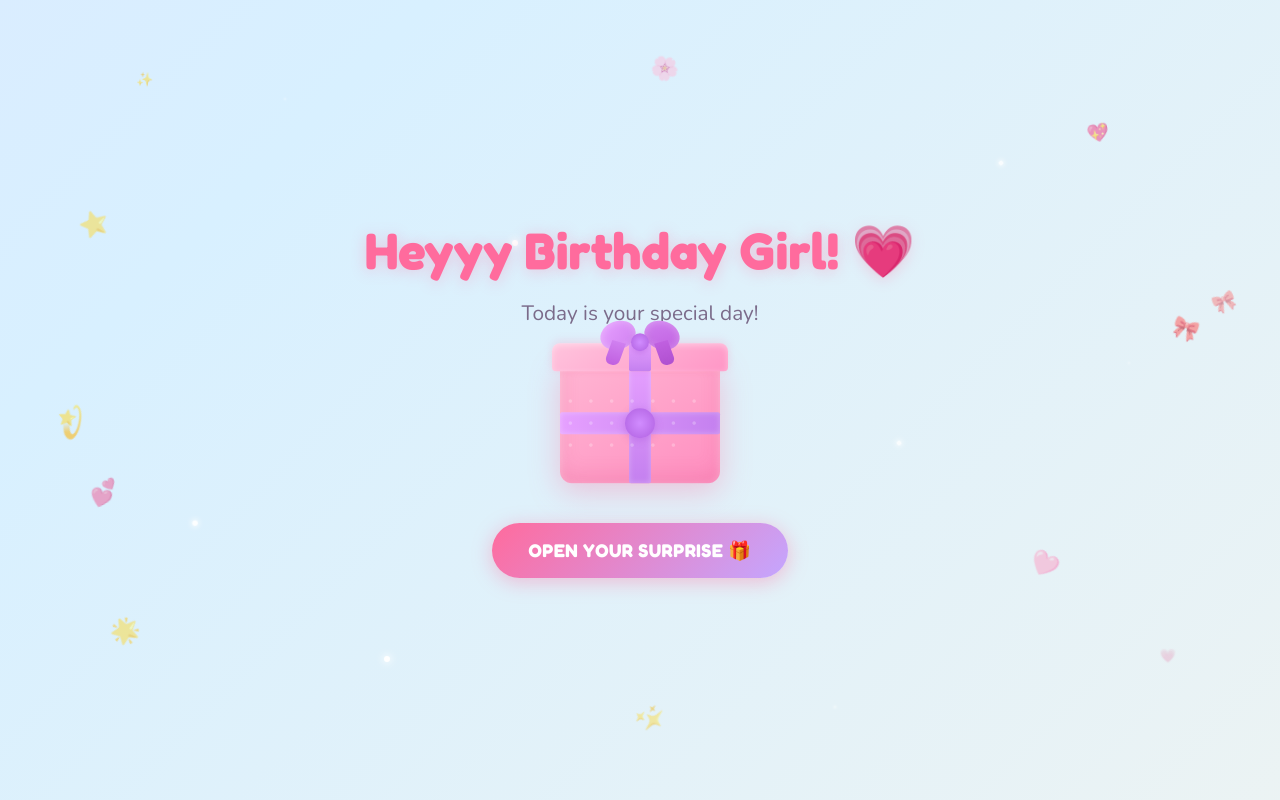
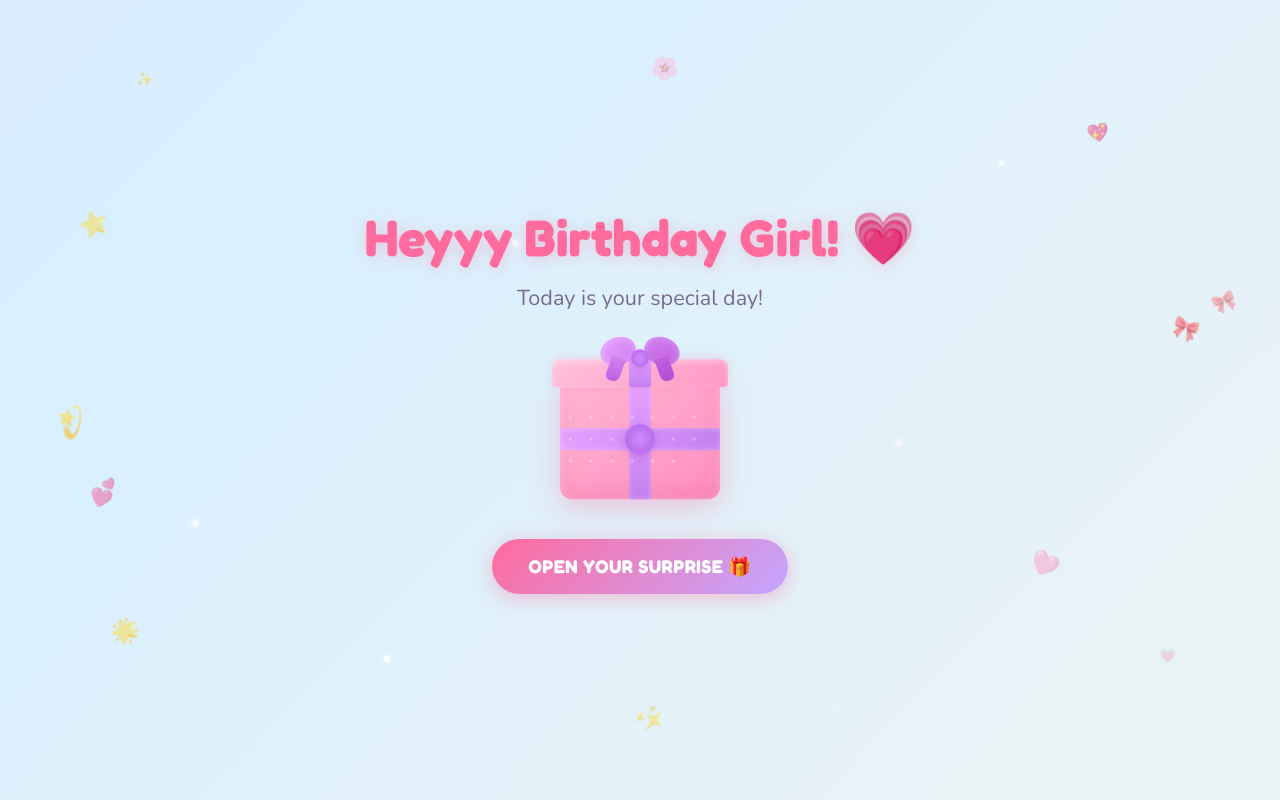
Before and after one commit to dumne2507/HappyBirthdayNhuY, a React (Vite) app: page / in a window 1280 px wide. Built offline with nearby package versions, Linux system fonts and the light colour scheme.

Commit message:
Fix intro layout: add ample space between subtitle and gift box bow

```diff
--- a/src/components/BirthdayIntro.css
+++ b/src/components/BirthdayIntro.css
@@ -48,32 +48,32 @@
   display: flex;
   flex-direction: column;
   align-items: center;
-  gap: 12px;
-  padding: 20px;
-  max-width: 600px;
+  padding: 24px 20px;
+  max-width: 640px;
   width: 100%;
 }
 
 /* --- Heading --- */
 .intro__title {
   font-family: var(--font-display);
-  font-size: 3.2rem;
+  font-size: clamp(2.2rem, 5.5vw, 3.2rem);
   font-weight: 700;
   color: var(--deep-pink);
   text-shadow: 0 2px 15px rgba(255, 107, 157, 0.3);
   animation: bounce 2s ease-in-out infinite;
   text-align: center;
-  line-height: 1.2;
-  margin-bottom: 4px;
+  line-height: 1.25;
+  margin-bottom: 12px;
 }
 
 /* --- Subtext --- */
 .intro__subtext {
   font-family: var(--font-accent);
-  font-size: 1.3rem;
+  font-size: clamp(1.1rem, 2.8vw, 1.35rem);
   color: var(--text-medium);
   animation: fadeIn 1.5s ease 0.5s both;
   text-align: center;
+  margin-bottom: 50px; /* Tạo khoảng trống an toàn tuyệt đối cho chiếc nơ hộp quà */
 }
 
 /* ============================================
@@ -81,7 +81,7 @@
    ============================================ */
 .intro__gift-area {
   position: relative;
-  margin: 28px 0 24px;
+  margin: 20px 0 36px;
   animation: float 3s ease-in-out infinite;
 }
 
@@ -490,8 +490,12 @@
     padding: 14px 28px;
   }
 
+  .intro__subtext {
+    margin-bottom: 36px;
+  }
+
   .intro__gift-area {
-    margin: 20px 0 18px;
+    margin: 16px 0 24px;
   }
 
   .intro__emoji-burst span {
```
